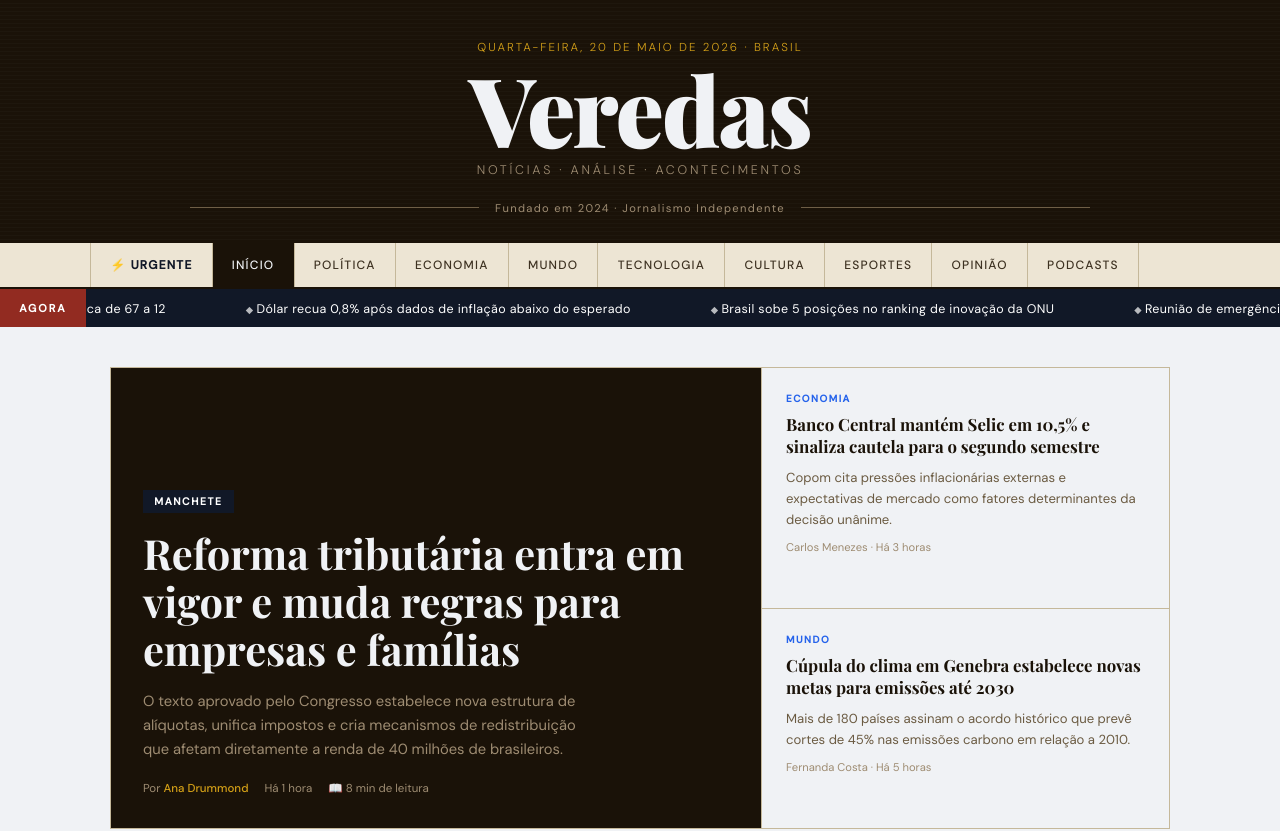
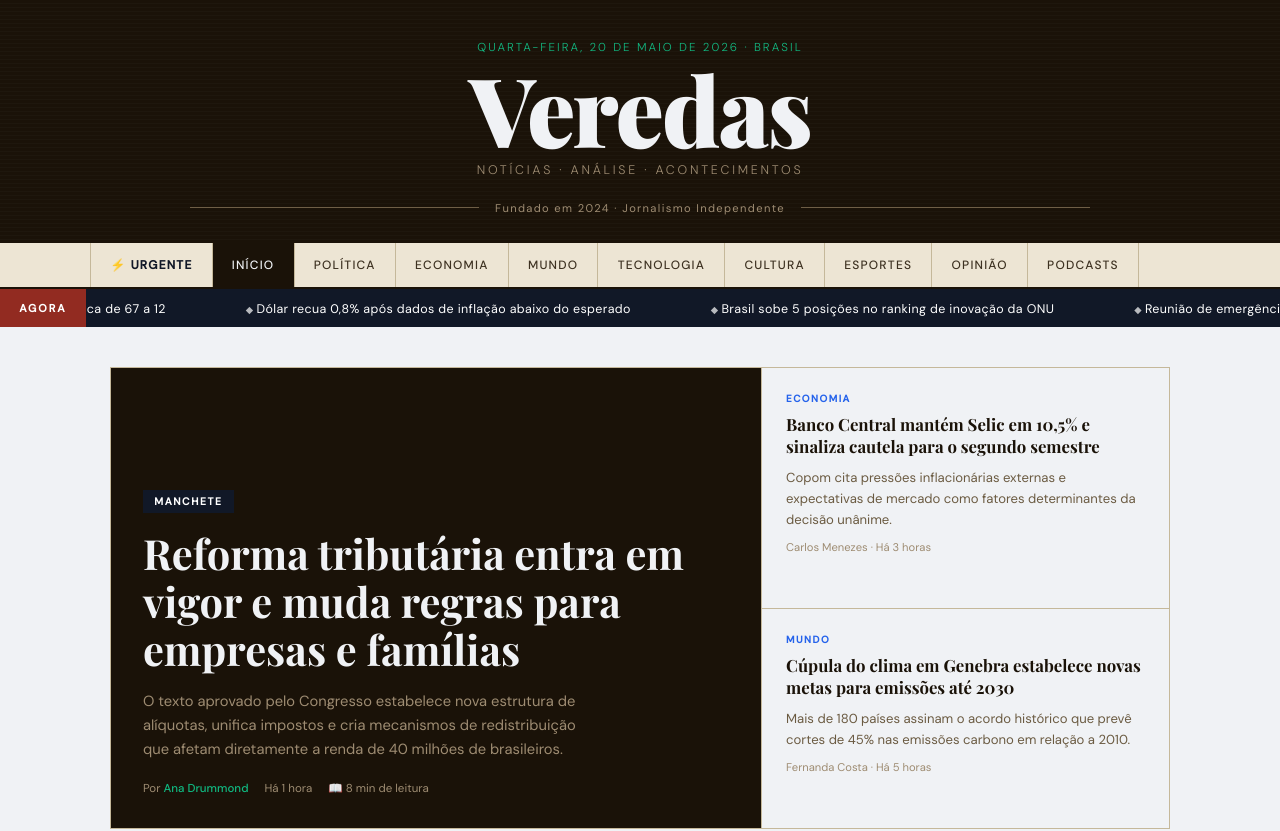
Before and after one commit to futebolamado3-cpu/Meu-site.ora-g, a plain HTML site: page index.html in a window 1280 px wide. Shown: the top 831 px of the page. Drawn offline with nearby package versions, Linux system fonts and the light colour scheme; a web font is replaced by a local one.

Commit message:
Change gold-light color to a different shade

```diff
--- a/index.html
+++ b/index.html
@@ -22,7 +22,7 @@
       --red:        #111827;
       --red-dark:   #922b21;
       --gold:       #2563EB;
-      --gold-light: #d4a017;
+      --gold-light: #10B981;
       --line:       #c5b89a;
     }
 
```
